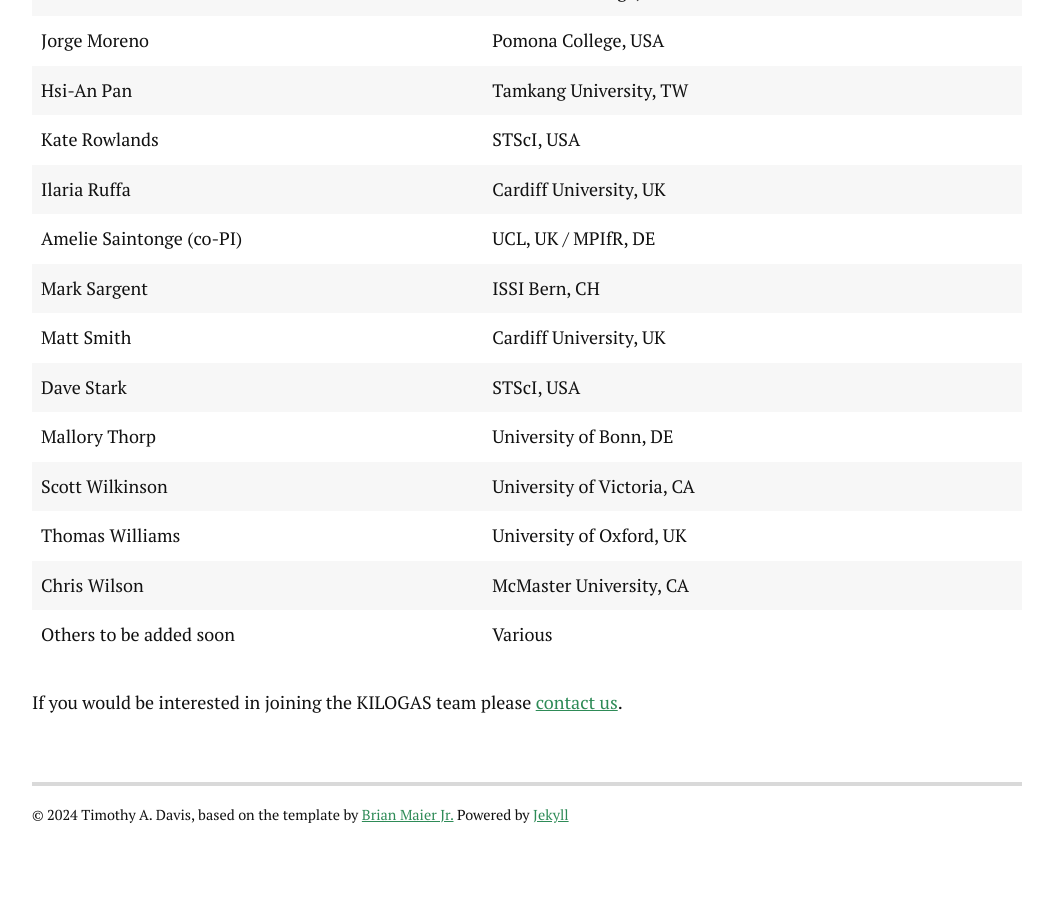
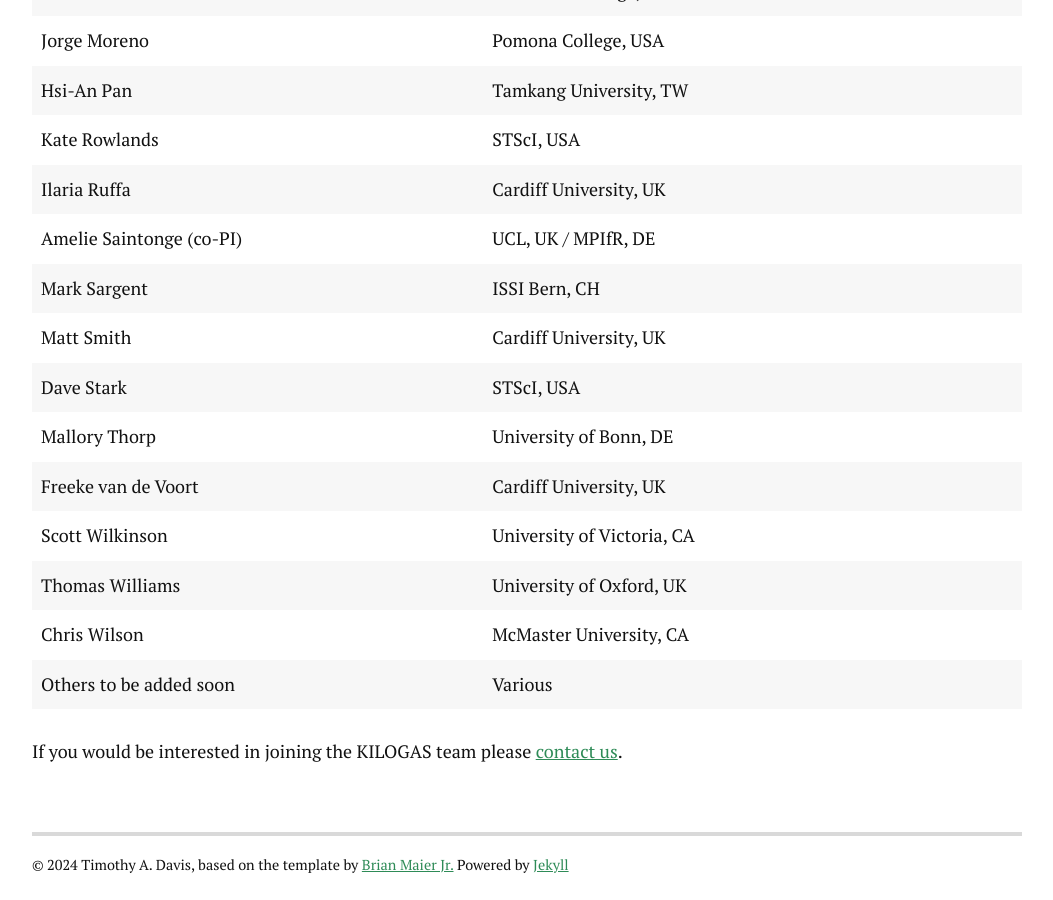
Before and after one commit to TimothyADavis/kilogas, a Jekyll site: the page built from team.md, in a window 1280 px wide and 900 px high, scrolled down 1079 px. Shown: the whole window, without its empty margins (113-1166 px from the left). Built offline with Jekyll 4.4.1, drawn with Linux system fonts in a browser that asks for light colours; nearby versions of some CDN libraries; before the commit the page ends 1929 px from its top, so only the background shows below that.

Commit message:
Update team.md

```diff
--- a/team.md
+++ b/team.md
@@ -30,6 +30,7 @@
 | Matt Smith				| Cardiff University, UK		|
 | Dave Stark				| STScI, USA					|
 | Mallory Thorp				| University of Bonn, DE 		|
+| Freeke van de Voort		| Cardiff University, UK 		|
 | Scott Wilkinson			| University of Victoria, CA 	|
 | Thomas Williams			| University of Oxford, UK		|
 | Chris Wilson				| McMaster University, CA 		|
```
